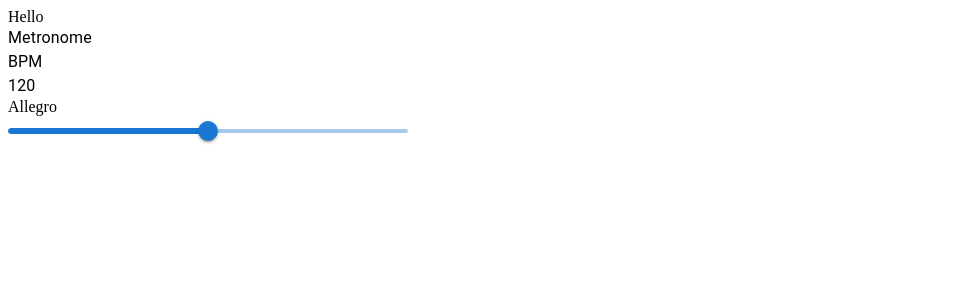
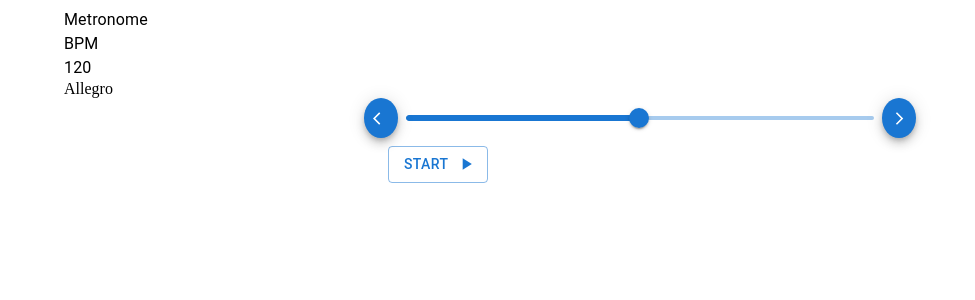
Before and after one commit to Veenakrishna2313/Donovan-s-Volunteering, a React (Vite) app in the folder Metronome/: page / in a window 1280 px wide. Shown: the top 300 px of the page, without its empty margins (0-975 px from the left). Built offline with nearby package versions, Linux system fonts and the light colour scheme.

Commit message:
Basic functionality included

```diff
--- a/Metronome/package.json
+++ b/Metronome/package.json
@@ -13,6 +13,7 @@
     "@emotion/react": "^11.11.1",
     "@emotion/styled": "^11.11.0",
     "@material-ui/core": "^4.12.4",
+    "@mui/icons-material": "^5.14.7",
     "@mui/material": "^5.14.7",
     "@mui/styled-engine-sc": "^5.14.7",
     "react": "^18.2.0",
--- a/Metronome/src/App.jsx
+++ b/Metronome/src/App.jsx
@@ -5,8 +5,7 @@ function App() {
   return (
     <>
       <div>
-        Hello
-        <Metronome />
+         <Metronome />
       </div>
     </>
   );
--- a/Metronome/src/Components/Metronome.jsx
+++ b/Metronome/src/Components/Metronome.jsx
@@ -1,15 +1,39 @@
 import React from "react";
-import { useState } from "react";
+import { useState, useEffect } from "react";
 import { Typography, makeStyles } from "@material-ui/core";
 import Slider from "@mui/material/Slider";
-import Box from "@mui/material/Box";
+import Container from "@mui/material/Container";
+import Fab from "@mui/material/Fab";
+import Stack from "@mui/material/Stack";
+import ArrowBackIosIcon from "@mui/icons-material/ArrowBackIos";
+import ArrowForwardIosIcon from "@mui/icons-material/ArrowForwardIos";
+import Button from "@mui/material/Button";
+import PlayArrowIcon from "@mui/icons-material/PlayArrow";
+import StopIcon from "@mui/icons-material/Stop";
 
 const Metronome = () => {
   const [isPlaying, setisPlaying] = useState(false);
   const [tempo, setTempo] = useState(120);
 
+  useEffect(() => {
+    console.log("isPlaying is", isPlaying);
+    let interval;
+    let intervalTime = 60000 / tempo;
+    if (isPlaying === true) {
+      interval = setInterval(() => {
+        console.log("I am playing");
+      }, intervalTime);
+    }
+
+    return () => clearInterval(interval);
+  }, [isPlaying, tempo]);
+
+  const handleClick = () => {
+    setisPlaying((prev) => !prev);
+  };
+
   return (
-    <div>
+    <Container>
       <Typography>Metronome</Typography>
       <div>
         <Typography>BPM</Typography>
@@ -28,22 +52,37 @@ const Metronome = () => {
         {tempo > 140 && tempo <= 176 && "Presto"}
         {tempo > 177 && tempo <= 240 && "Prestissimo"}
       </div>
-
       <div>
-        <Box sx={{ width: 400 }}>
+        <Container maxWidth="sm">
+          <Stack spacing={1} direction="row" sx={{ mb: 1 }} alignItems="center">
+            <Fab size="small" color="primary" aria-label="decrease">
+              <ArrowBackIosIcon sx={{ fontSize: 15 }} />
+            </Fab>
             <Slider
-            min={0}
+              min={1}
               max={240}
               defaultValue={tempo}
               aria-label="Default"
               valueLabelDisplay="auto"
               value={tempo}
-            onChange={e=>setTempo(e.target.value)}
-
+              onChange={(e) => setTempo(e.target.value)}
             />
-        </Box>
+            <Fab size="small" color="primary" aria-label="increase">
+              <ArrowForwardIosIcon sx={{ fontSize: 15 }} />
+            </Fab>
+          </Stack>
+          <Container>
+            <Button
+              variant="outlined"
+              endIcon={<PlayArrowIcon />}
+              onClick={handleClick}
+            >
+              Start
+            </Button>
+          </Container>
+        </Container>
       </div>
-    </div>
+    </Container>
   );
 };
 
```
Also changed, not shown: 1 other file (tests, documents, lock files or other folders). Lines whose indentation alone changed are shown as unchanged.
